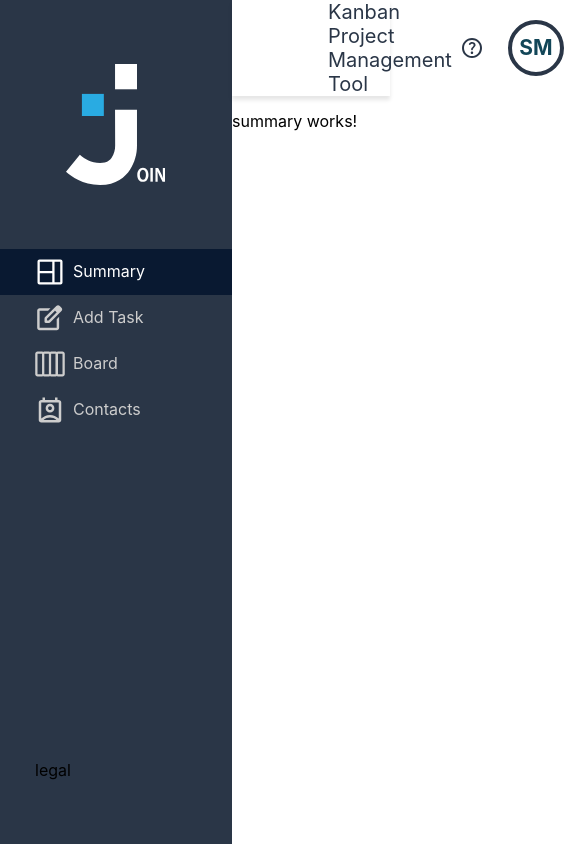
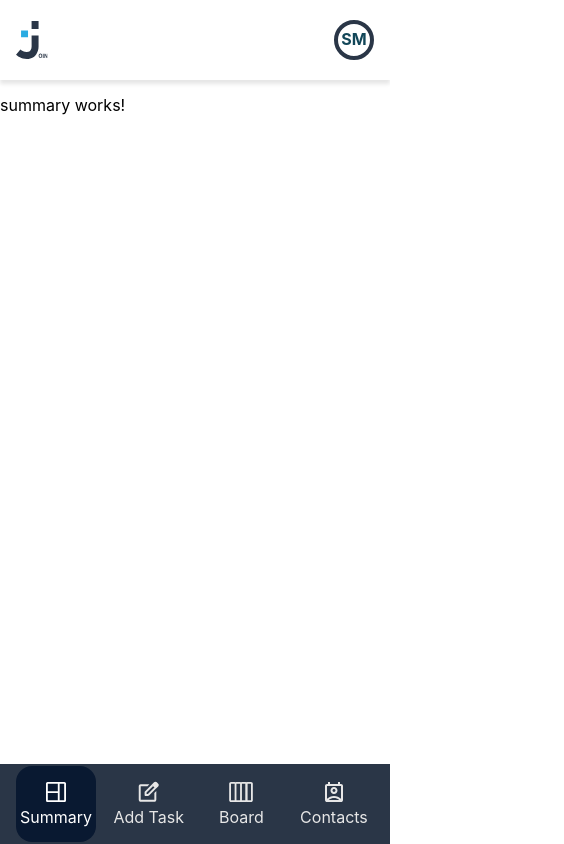
Before and after one commit to kamycoding/join-kanban, an Angular app: page /summary in a window 390 px wide. Shown: the whole page, 564 px wide, since content can reach past the window. Built offline with nearby package versions, Linux system fonts and the light colour scheme; a web font is replaced by a local one.

Commit message:
fix: mobile responsive

```diff
--- a/src/app/app.scss
+++ b/src/app/app.scss
@@ -1,3 +1,5 @@
+@use '../styles/breakpoints' as *;
+
 :host {
   display: grid;
   grid-template-columns: var(--sidebar-width) minmax(0, 1fr);
@@ -31,3 +33,28 @@ app-sidebar,
 router-outlet {
   display: none;
 }
+
+// ---------------------------------------------------------------------------
+// Below the tablet breakpoint the sidebar leaves the left column and becomes a
+// bar in the last row. The bar keeps its own height, so the content row takes
+// whatever is left and nothing overlaps.
+// ---------------------------------------------------------------------------
+@media (max-width: $bp-tablet) {
+  :host {
+    grid-template-columns: minmax(0, 1fr);
+    grid-template-rows: minmax(0, 1fr) auto;
+    grid-template-areas:
+      'main'
+      'nav';
+  }
+
+  .app-shell__main {
+    grid-area: main;
+  }
+
+  // The sidebar stays first in the DOM, so keyboard and screen reader users
+  // still reach the navigation before the content.
+  app-sidebar {
+    grid-area: nav;
+  }
+}
--- a/src/app/layout/header/header.html
+++ b/src/app/layout/header/header.html
@@ -1,4 +1,6 @@
 <header class="header">
+  <img class="header__logo" src="img/join-logo-dark.svg" alt="Join" />
+
   <span class="header__heading">{{ heading() }}</span>
 
   <div class="header__actions">
@@ -30,6 +32,15 @@
 
       @if (menuOpen()) {
         <nav class="header__menu">
+          <a
+            class="header__menu-item header__menu-item--mobile"
+            routerLink="/help"
+            routerLinkActive="header__menu-item--hidden"
+            (click)="closeMenu()"
+          >
+            Help
+          </a>
+
           <a class="header__menu-item" routerLink="/legal-notice" (click)="closeMenu()">
             Legal Notice
           </a>
--- a/src/app/layout/header/header.scss
+++ b/src/app/layout/header/header.scss
@@ -1,3 +1,5 @@
+@use '../../../styles/breakpoints' as *;
+
 :host {
   display: block;
 
@@ -19,6 +21,13 @@
 
   font-family: var(--font-family);
   line-height: var(--line-height);
+}
+
+// Both only appear below the tablet breakpoint: on desktop the logo sits in the
+// sidebar and Help is the icon to the left of the avatar.
+.header__logo,
+.header__menu-item--mobile {
+  display: none;
 }
 
 .header__heading {
@@ -147,3 +156,52 @@
   background: var(--color-menu-hover);
   color: var(--color-white);
 }
+
+// ---------------------------------------------------------------------------
+// Below the tablet breakpoint the header keeps only the logo and the avatar.
+// Figma "Join Version 1", component "Header Mobile" (428 x 80).
+// ---------------------------------------------------------------------------
+@media (max-width: $bp-tablet) {
+  .header {
+    height: var(--header-height-mobile);
+    padding-inline: var(--space-4);
+  }
+
+  .header__logo {
+    display: block;
+
+    // 32 x 39 in the design; the asset carries the ratio, so only the width is
+    // set and the height follows.
+    width: 32px;
+  }
+
+  // The page title has no room next to the logo and is dropped, as is the help
+  // icon — Figma moves Help into the profile menu instead.
+  .header__heading,
+  .header__help {
+    display: none;
+  }
+
+  .header__menu-item--mobile {
+    display: block;
+  }
+
+  .header__menu-item--hidden {
+    display: none;
+  }
+
+  // 40px outer, 4px ring, 32px inner circle. The initials scale with it:
+  // 21px of 56 is 16px of 40.
+  .header__avatar {
+    width: 40px;
+    height: 40px;
+
+    font-size: var(--font-size-body);
+  }
+
+  // The header pads 16px here instead of 40px, so the menu lines up flush with
+  // the avatar and still keeps 16px to the edge of the viewport.
+  .header__menu {
+    right: 0;
+  }
+}
--- a/src/app/layout/sidebar/sidebar.scss
+++ b/src/app/layout/sidebar/sidebar.scss
@@ -1,3 +1,5 @@
+@use '../../../styles/breakpoints' as *;
+
 :host {
   display: flex;
   flex-direction: column;
@@ -67,3 +69,64 @@ nav {
   margin-top: auto;
   padding-inline: var(--space-8);
 }
+
+// ---------------------------------------------------------------------------
+// Below the tablet breakpoint the sidebar becomes the bottom navigation bar.
+// Figma "Join Version 1", component "Menu 2 mobile a v1" (428 x 80).
+// ---------------------------------------------------------------------------
+@media (max-width: $bp-tablet) {
+  :host {
+    flex-direction: row;
+    width: 100%;
+    height: var(--bottom-nav-height);
+  }
+
+  nav {
+    padding-block: 0;
+  }
+
+  // On mobile the logo sits in the header and the legal links in the profile
+  // menu, so both are dropped from the bar.
+  .sidebar__logo,
+  .sidebar__legal {
+    display: none;
+  }
+
+  .sidebar__nav {
+    display: flex;
+    align-items: center;
+    justify-content: space-between;
+    flex: 1;
+
+    padding-inline: var(--space-4);
+  }
+
+  .sidebar__link {
+    flex-direction: column;
+    justify-content: center;
+    gap: var(--space-1);
+
+    // 80 x 76 touch target from the Figma spec; the 25px gaps between the four
+    // items fall out of space-between at the 428px design width. The items may
+    // shrink but never grow, so they still fit the 320px the checklist demands
+    // (4 x 80 + 2 x 16 padding would need 352px).
+    flex: 0 1 80px;
+    height: 76px;
+    padding-inline: 0;
+
+    border-radius: var(--radius-md);
+
+    // The bar uses a lighter grey for inactive items than the desktop sidebar
+    // does (#E7E7E7 instead of #CDCDCD).
+    color: var(--color-line-hover);
+
+    &.active {
+      border-radius: var(--radius-xl);
+    }
+  }
+
+  .sidebar__icon {
+    width: 24px;
+    height: 24px;
+  }
+}
--- a/src/styles/_tokens.scss
+++ b/src/styles/_tokens.scss
@@ -105,6 +105,8 @@
   --sidebar-width: 232px;
   --sidebar-item-height: 46px;
   --header-height: 96px;
+  --header-height-mobile: 80px;
+  --bottom-nav-height: 80px; // sidebar turns into this bar below the tablet breakpoint
 
   // -- Motion ----------------------------------------------------------------
   // Submission checklist requires transitions between 75ms and 125ms.
```
Also changed, not shown: public/img/join-logo-dark.svg (added).
